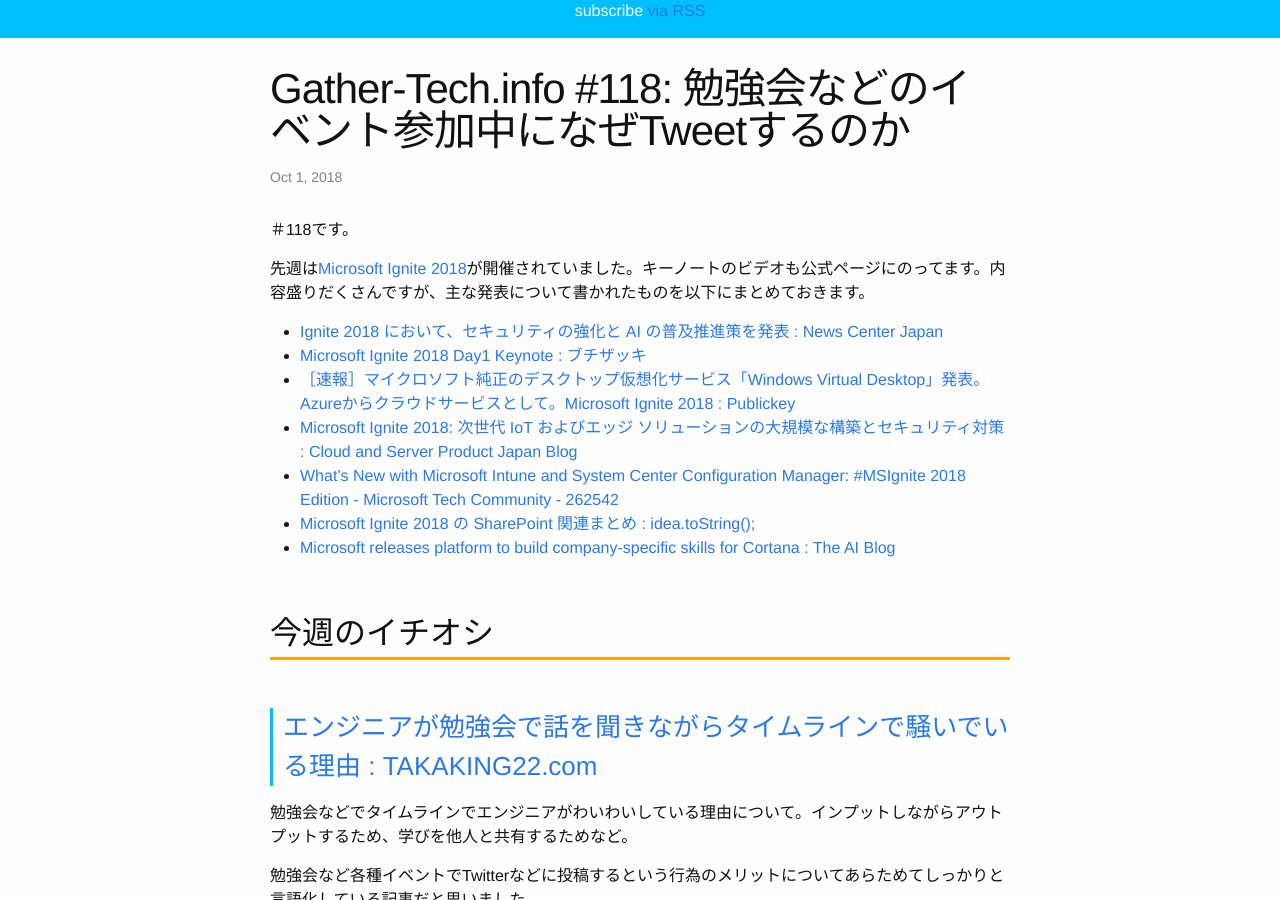
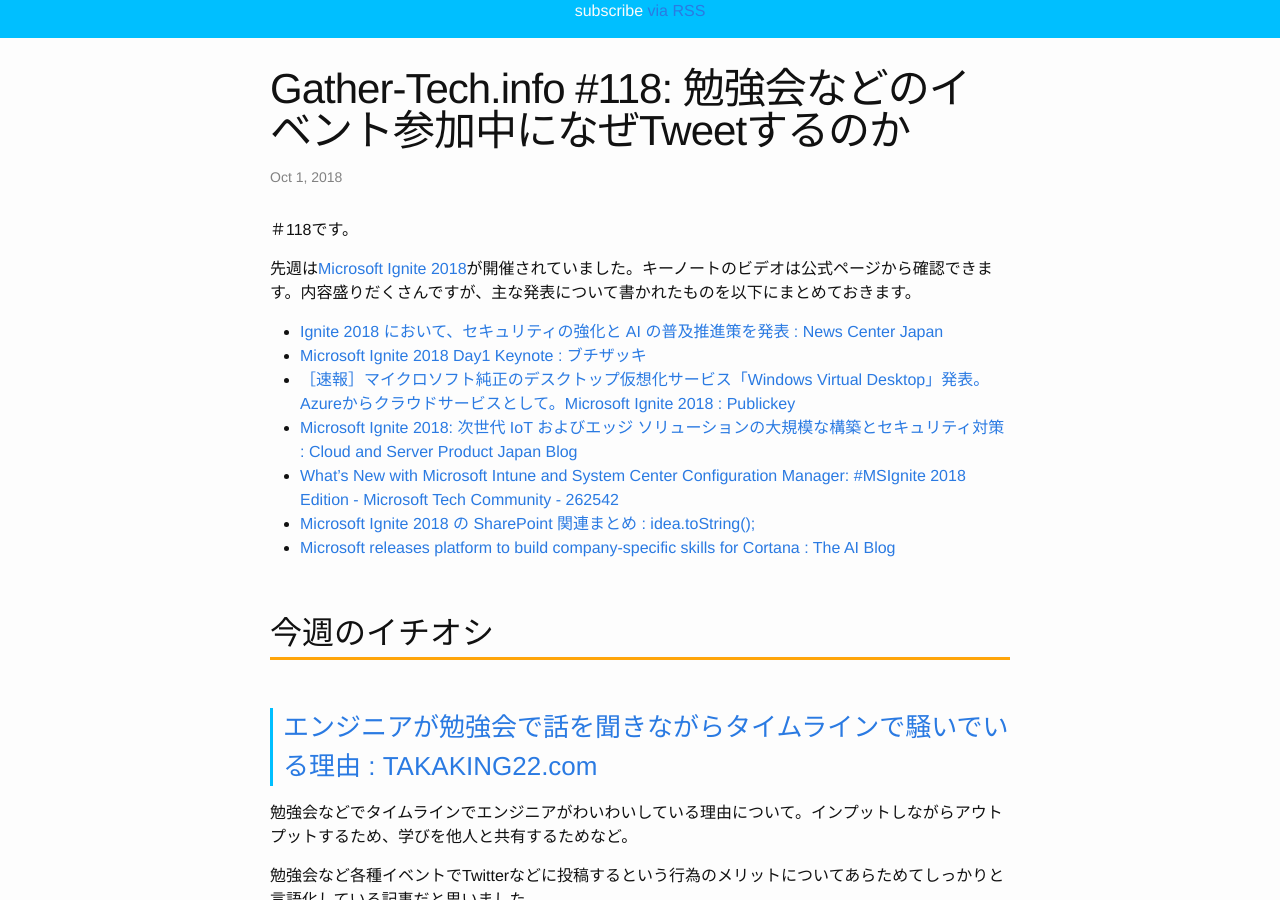
Before and after one commit to Gather-Tech/Gather-Tech.github.io, a Jekyll site: the page built from _posts/2018/2018-10-01-Gather118.md, in a window 1280 px wide and 900 px high, scrolled down 333 px. Built offline with Jekyll 4.4.1, drawn with Linux system fonts in a browser that asks for light colours.

Commit message:
fix typo

```diff
--- a/_posts/2018/2018-10-01-Gather118.md
+++ b/_posts/2018/2018-10-01-Gather118.md
@@ -8,7 +8,7 @@
 
 ＃118です。
 
-先週は[Microsoft Ignite 2018](https://www.microsoft.com/en-us/ignite)が開催されていました。キーノートのビデオも公式ページにのってます。内容盛りだくさんですが、主な発表について書かれたものを以下にまとめておきます。
+先週は[Microsoft Ignite 2018](https://www.microsoft.com/en-us/ignite)が開催されていました。キーノートのビデオは公式ページから確認できます。内容盛りだくさんですが、主な発表について書かれたものを以下にまとめておきます。
 
 - [Ignite 2018 において、セキュリティの強化と AI の普及推進策を発表 : News Center Japan](https://news.microsoft.com/ja-jp/2018/09/25/180925-ignite-2018-security/)
 - [Microsoft Ignite 2018 Day1 Keynote : ブチザッキ](https://buchizo.wordpress.com/2018/09/25/microsoft-ignite-2018-day1-keynote/)
```
